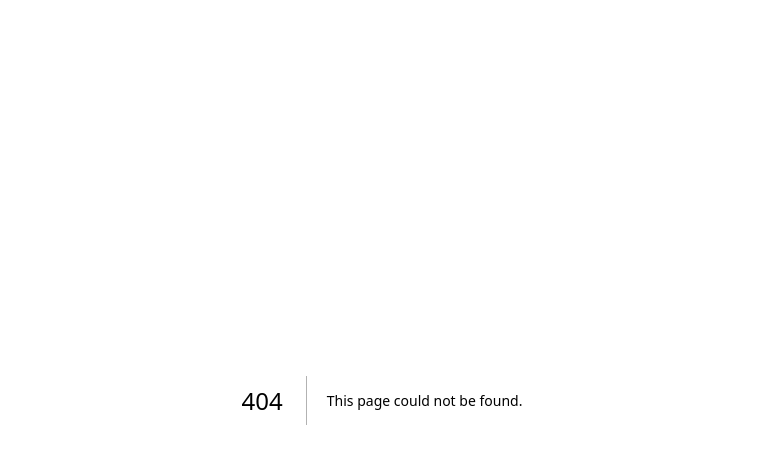
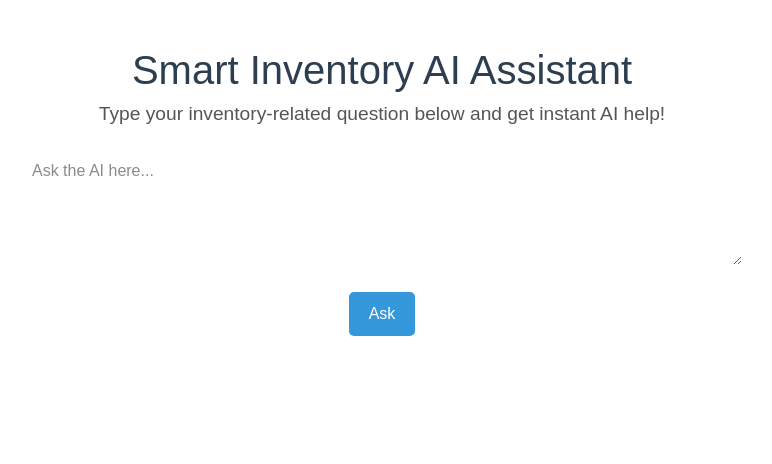
Before and after one commit to GlarittaChristella/invo-app, a Next.js app: page /chat in a window 1280 px wide. Before the commit this address had no page. Shown: the top 464 px of the page, without its empty margins (258-1030 px from the left). Built offline with nearby package versions, Linux system fonts and the light colour scheme.

Commit message:
Integrated OpenAI Chat API

```diff
--- /dev/null
+++ b/src/pages/api/ask.js
@@ -0,0 +1,31 @@
+import axios from 'axios';
+
+export default async function handler(req, res) {
+  if (req.method === 'POST') {
+    const { question } = req.body;
+
+    try {
+      const response = await axios.post(
+        'https://api.openai.com/v1/chat/completions',
+        {
+          model: 'gpt-3.5-turbo',
+          messages: [{ role: 'user', content: question }],
+        },
+        {
+          headers: {
+            'Content-Type': 'application/json',
+            Authorization: `Bearer ${process.env.OPENAI_API_KEY}`,
+          },
+        }
+      );
+
+      const answer = response.data.choices[0].message.content;
+      res.status(200).json({ answer });
+    } catch (error) {
+      console.error('🔥 OpenAI API Error:', error.response?.data || error.message);
+      res.status(500).json({ answer: 'Something went wrong. Please try again.' });
+    }
+  } else {
+    res.status(405).json({ message: 'Only POST requests allowed' });
+  }
+}
--- /dev/null
+++ b/src/pages/chat.js
@@ -0,0 +1,69 @@
+import { useState } from 'react';
+import axios from 'axios';
+
+export default function Chat() {
+  const [input, setInput] = useState('');
+  const [response, setResponse] = useState('');
+
+  const handleAsk = async () => {
+    try {
+      const res = await axios.post('/api/ask', { question: input });
+      setResponse(res.data.answer);
+    } catch (err) {
+      setResponse('Something went wrong. Please try again.');
+    }
+  };
+
+  return (
+    <div style={{ fontFamily: 'Arial', padding: '40px', textAlign: 'center' }}>
+      <h1 style={{ fontSize: '2.5rem', color: '#2c3e50' }}>Smart Inventory AI Assistant</h1>
+      <p style={{ fontSize: '1.2rem', color: '#555' }}>
+        Type your inventory-related question below and get instant AI help!
+      </p>
+
+      <textarea
+        rows="4"
+        style={{ width: '60%', padding: '10px', fontSize: '1rem', marginTop: '20px' }}
+        placeholder="Ask the AI here..."
+        value={input}
+        onChange={(e) => setInput(e.target.value)}
+      />
+
+      <br />
+
+      <button
+        onClick={handleAsk}
+        style={{
+          marginTop: '20px',
+          backgroundColor: '#3498db',
+          color: 'white',
+          padding: '10px 20px',
+          fontSize: '1rem',
+          border: 'none',
+          borderRadius: '5px',
+          cursor: 'pointer'
+        }}
+      >
+        Ask
+      </button>
+
+      {response && (
+        <div
+          style={{
+            marginTop: '30px',
+            backgroundColor: '#f4f4f4',
+            padding: '20px',
+            borderRadius: '8px',
+            width: '60%',
+            marginLeft: 'auto',
+            marginRight: 'auto',
+            textAlign: 'left'
+          }}
+        >
+          <strong>AI Response:</strong>
+          <p>{response}</p>
+        </div>
+      )}
+    </div>
+  );
+}
--- a/src/pages/index.js
+++ b/src/pages/index.js
@@ -1,4 +1,6 @@
-  import StockTracker from '../StockTracker';
+ import Link from 'next/link';
+
+ import StockTracker from '../StockTracker';
   import RestockHistory from '../RestockHistory';
 
 export default function Home() {
@@ -26,6 +28,13 @@ export default function Home() {
             <StockTracker />
             <RestockHistory />
 
+               <div style={{ marginTop: '30px' }}>
+        <Link href="/chat">
+          <button style={{ backgroundColor: '#27ae60', color: 'white', padding: '12px 24px', fontSize: '1rem', border: 'none', borderRadius: '8px', cursor: 'pointer' }}>
+            🤖 AI Assistant Chat
+          </button>
+        </Link>
+      </div>
 
 
 
```
